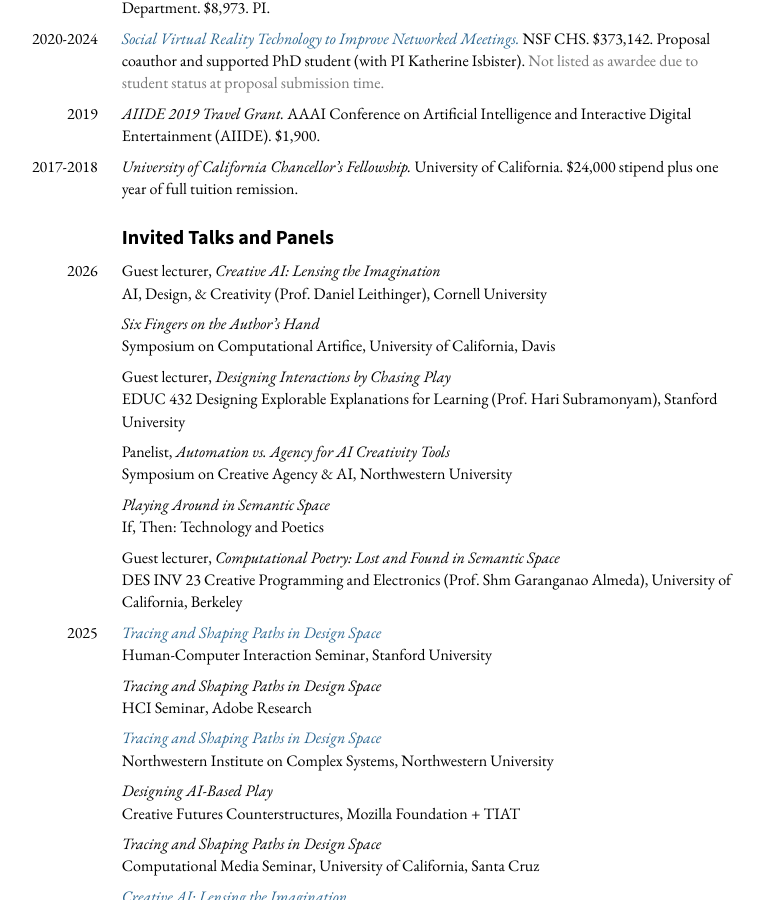
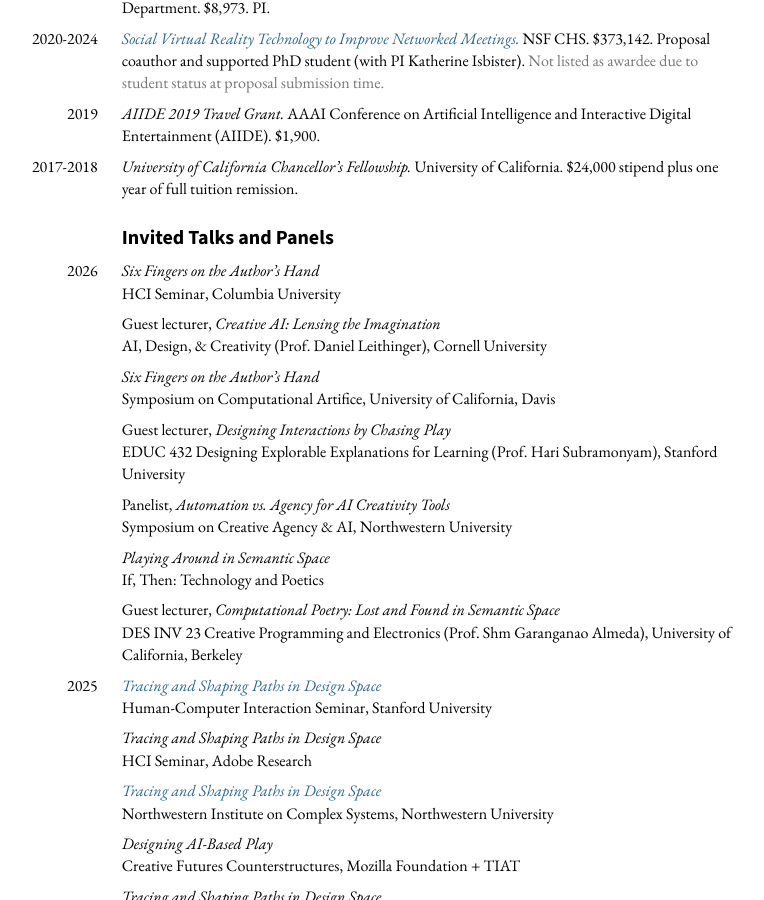
Before and after one commit to mkremins/mkremins.github.io, a Jekyll site: the page built from cv/index.html, in a window 1280 px wide and 900 px high, scrolled down 10070 px. Shown: the whole window, without its empty margins (261-1025 px from the left). Built offline with Jekyll 4.4.1, drawn with Linux system fonts in a browser that asks for light colours.

Commit message:
Add Columbia HCI seminar talk

```diff
--- a/_data/talks.json
+++ b/_data/talks.json
@@ -1,4 +1,11 @@
 [
+{
+  "title": "Six Fingers on the Author’s Hand",
+  "url": "",
+  "year": "2026",
+  "venue": "Columbia HCI Seminar",
+  "venue_long": "HCI Seminar, Columbia University",
+},
 {
   "title": "Creative AI: Lensing the Imagination",
   "url": "",
```
